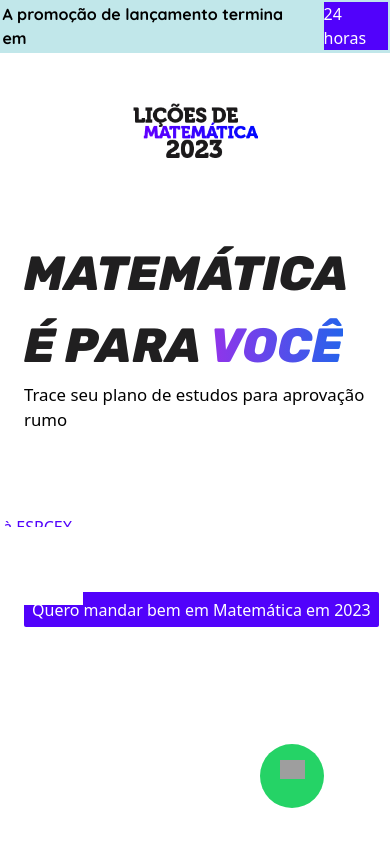
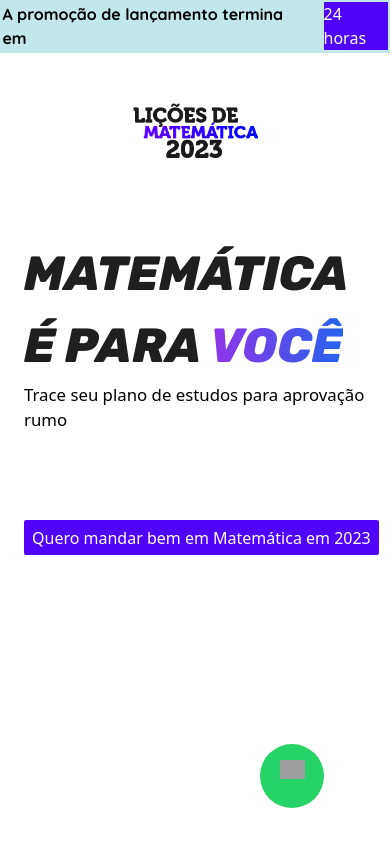
Before and after one commit to DhanielB/LM, a Next.js app: page / in a window 390 px wide. Built offline with nearby package versions, Linux system fonts and the light colour scheme; grey boxes are pictures that could not be loaded.

Commit message:
Update AnimatedText.tsx

```diff
--- a/components/AnimatedText.tsx
+++ b/components/AnimatedText.tsx
@@ -1,9 +1,9 @@
 export default function AnimatedText() {
     return (
         <div className="text-[#5102FB] inline-block pl-[0.20rem]">
-            <div className="z-10 inline-block w-[5rem] h-[4.85rem] bg-white absolute"></div>
-            <div className="z-10 inline-block mt-[5.95rem] w-[5rem] h-[4.85rem] bg-white absolute"></div>
-            <div className="animate-move">
+            <div className="z-10 hidden md:inline-block w-[5rem] h-[4.85rem] bg-white absolute"></div>
+            <div className="z-10 hidden md:inline-block mt-[5.95rem] w-[5rem] h-[4.85rem] bg-white absolute"></div>
+            <div className="animate-move hidden md:block">
                 <p className="1">ao IME</p>
                 <p className="2">à ESA</p>
                 <p className="3">à ESPCEX</p>
```
